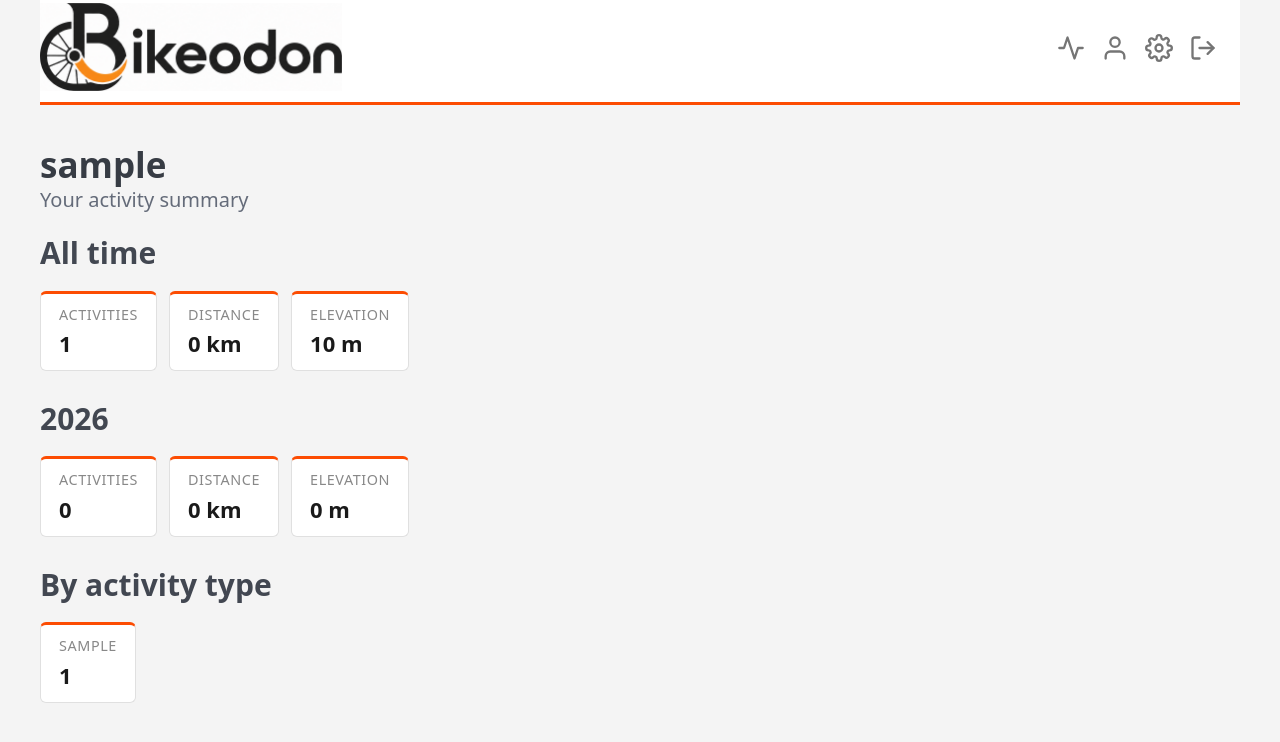
After one commit to tim0s/Bikeodon, a Flask app: page /me in a window 1280 px wide. The commit adds this page. Shown: the top 742 px of the page. Run offline with Flask 3, Linux system fonts and the light colour scheme; the visitor is signed in with stand-in values (Sample User, id 1); tables that the repository leaves empty hold one stand-in row (values such as "Sample post"); some libraries are stand-ins or nearby versions.

Commit message:
Add user dashboard page (/me) with activity stats
Shows total and current-year counts, distance, elevation, and a
breakdown by sport type. Adds a person icon to the nav bar.

Co-Authored-By: Claude Sonnet 4.6 <noreply@anthropic.com>

```diff
--- a/app.py
+++ b/app.py
@@ -22,8 +22,8 @@ from werkzeug.security import check_password_hash, generate_password_hash
 
 from database import (
     _conn, create_user, get_activity, get_setting, get_site_setting, get_user_by_id,
-    get_user_by_username, get_zones, init_db, list_activities, list_settings,
-    load_user_config, set_scheduled, set_setting,
+    get_user_by_username, get_user_stats, get_zones, init_db, list_activities,
+    list_settings, load_user_config, set_scheduled, set_setting,
 )
 from strava import StravaClient, exchange_code, strava_auth_url
 
@@ -221,6 +221,18 @@ def schedule_activity(activity_id):
 def output_file(filename):
     out_dir = os.path.abspath(_base_cfg["map"].get("output_dir", "output"))
     return send_from_directory(out_dir, filename)
+
+
+# ---------------------------------------------------------------------------
+# You / user dashboard
+# ---------------------------------------------------------------------------
+
+@app.route("/me")
+@login_required
+def me():
+    uid   = int(current_user.id)
+    stats = get_user_stats(DB_PATH, uid)
+    return render_template("me.html", stats=stats, username=current_user.username)
 
 
 # ---------------------------------------------------------------------------
--- a/database.py
+++ b/database.py
@@ -605,6 +605,42 @@ def create_user(db_path, username: str, password_hash: str) -> int:
     return user_id
 
 
+def get_user_stats(db_path, user_id: int) -> dict:
+    conn = _conn(db_path)
+    from datetime import datetime, timezone
+    year = datetime.now(timezone.utc).year
+
+    total = conn.execute(
+        "SELECT COUNT(*) AS n, SUM(distance) AS dist, SUM(total_elevation_gain) AS elev"
+        " FROM activities WHERE user_id=?", (user_id,)
+    ).fetchone()
+
+    this_year = conn.execute(
+        "SELECT COUNT(*) AS n, SUM(distance) AS dist, SUM(total_elevation_gain) AS elev"
+        " FROM activities WHERE user_id=? AND start_date >= ?",
+        (user_id, f"{year}-01-01"),
+    ).fetchone()
+
+    by_sport = conn.execute(
+        "SELECT sport_type, COUNT(*) AS n FROM activities"
+        " WHERE user_id=? AND sport_type IS NOT NULL"
+        " GROUP BY sport_type ORDER BY n DESC",
+        (user_id,),
+    ).fetchall()
+
+    conn.close()
+    return {
+        "total_count":      total["n"] or 0,
+        "total_distance":   (total["dist"] or 0) / 1000,
+        "total_elevation":  total["elev"] or 0,
+        "year":             year,
+        "year_count":       this_year["n"] or 0,
+        "year_distance":    (this_year["dist"] or 0) / 1000,
+        "year_elevation":   this_year["elev"] or 0,
+        "by_sport":         [{"sport": r["sport_type"], "count": r["n"]} for r in by_sport],
+    }
+
+
 def get_stream(row) -> list[dict]:
     raw = row["points_json"]
     if not raw:
--- a/templates/base.html
+++ b/templates/base.html
@@ -26,6 +26,11 @@
           </a>
         </li>
         <li>
+          <a href="{{ url_for('me') }}" class="nav-icon-link" data-tooltip="You" data-placement="bottom">
+            <svg xmlns="http://www.w3.org/2000/svg" viewBox="0 0 24 24" fill="none" stroke="currentColor" stroke-width="2" stroke-linecap="round" stroke-linejoin="round"><path d="M20 21v-2a4 4 0 0 0-4-4H8a4 4 0 0 0-4 4v2"/><circle cx="12" cy="7" r="4"/></svg>
+          </a>
+        </li>
+        <li>
           <a href="{{ url_for('settings') }}" class="nav-icon-link" data-tooltip="Settings" data-placement="bottom">
             <svg xmlns="http://www.w3.org/2000/svg" viewBox="0 0 24 24" fill="none" stroke="currentColor" stroke-width="2" stroke-linecap="round" stroke-linejoin="round"><circle cx="12" cy="12" r="3"/><path d="M19.4 15a1.65 1.65 0 0 0 .33 1.82l.06.06a2 2 0 0 1-2.83 2.83l-.06-.06a1.65 1.65 0 0 0-1.82-.33 1.65 1.65 0 0 0-1 1.51V21a2 2 0 0 1-4 0v-.09A1.65 1.65 0 0 0 9 19.4a1.65 1.65 0 0 0-1.82.33l-.06.06a2 2 0 0 1-2.83-2.83l.06-.06A1.65 1.65 0 0 0 4.68 15a1.65 1.65 0 0 0-1.51-1H3a2 2 0 0 1 0-4h.09A1.65 1.65 0 0 0 4.6 9a1.65 1.65 0 0 0-.33-1.82l-.06-.06a2 2 0 0 1 2.83-2.83l.06.06A1.65 1.65 0 0 0 9 4.68a1.65 1.65 0 0 0 1-1.51V3a2 2 0 0 1 4 0v.09a1.65 1.65 0 0 0 1 1.51 1.65 1.65 0 0 0 1.82-.33l.06-.06a2 2 0 0 1 2.83 2.83l-.06.06A1.65 1.65 0 0 0 19.4 9a1.65 1.65 0 0 0 1.51 1H21a2 2 0 0 1 0 4h-.09a1.65 1.65 0 0 0-1.51 1z"/></svg>
           </a>
--- /dev/null
+++ b/templates/me.html
@@ -0,0 +1,54 @@
+{% extends "base.html" %}
+{% block title %}You – Bikeodon{% endblock %}
+{% block content %}
+
+<hgroup>
+  <h2>{{ username }}</h2>
+  <p>Your activity summary</p>
+</hgroup>
+
+<h3>All time</h3>
+<div class="activity-stats">
+  <div class="stat-chip">
+    <span class="stat-label">Activities</span>
+    <span class="stat-value">{{ stats.total_count }}</span>
+  </div>
+  <div class="stat-chip">
+    <span class="stat-label">Distance</span>
+    <span class="stat-value">{{ "%.0f"|format(stats.total_distance) }} km</span>
+  </div>
+  <div class="stat-chip">
+    <span class="stat-label">Elevation</span>
+    <span class="stat-value">{{ "%.0f"|format(stats.total_elevation) }} m</span>
+  </div>
+</div>
+
+<h3>{{ stats.year }}</h3>
+<div class="activity-stats">
+  <div class="stat-chip">
+    <span class="stat-label">Activities</span>
+    <span class="stat-value">{{ stats.year_count }}</span>
+  </div>
+  <div class="stat-chip">
+    <span class="stat-label">Distance</span>
+    <span class="stat-value">{{ "%.0f"|format(stats.year_distance) }} km</span>
+  </div>
+  <div class="stat-chip">
+    <span class="stat-label">Elevation</span>
+    <span class="stat-value">{{ "%.0f"|format(stats.year_elevation) }} m</span>
+  </div>
+</div>
+
+{% if stats.by_sport %}
+<h3>By activity type</h3>
+<div class="activity-stats">
+  {% for s in stats.by_sport %}
+  <div class="stat-chip">
+    <span class="stat-label">{{ s.sport }}</span>
+    <span class="stat-value">{{ s.count }}</span>
+  </div>
+  {% endfor %}
+</div>
+{% endif %}
+
+{% endblock %}
```
